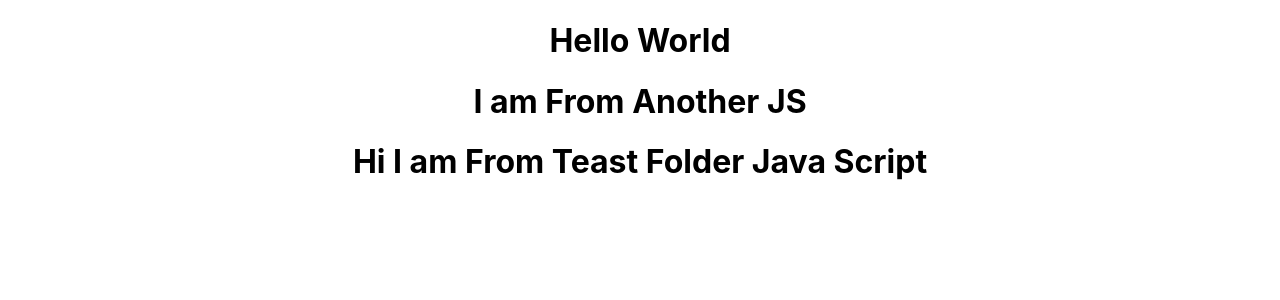
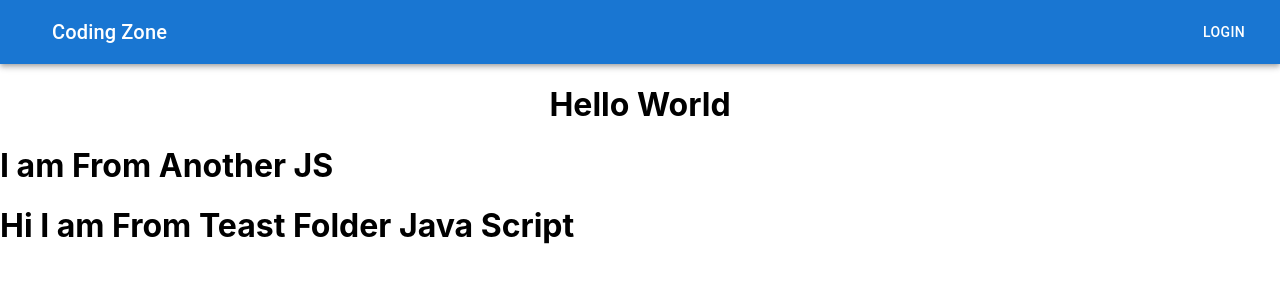
Before and after one commit to thewisdomgupta/myApp, a React (Create React App) app: page / in a window 1280 px wide. Shown: the top 300 px of the page. Built offline with nearby package versions, Linux system fonts and the light colour scheme.

Commit message:
Integration of Material UI

```diff
--- a/package.json
+++ b/package.json
@@ -4,6 +4,10 @@
   "version": "0.1.0",
   "private": true,
   "dependencies": {
+    "@emotion/react": "^11.8.2",
+    "@emotion/styled": "^11.8.1",
+    "@material-ui/core": "^4.12.3",
+    "@mui/material": "^5.5.0",
     "@testing-library/jest-dom": "^5.16.2",
     "@testing-library/react": "^12.1.4",
     "@testing-library/user-event": "^13.5.0",
--- a/src/App.js
+++ b/src/App.js
@@ -1,10 +1,12 @@
 import './App.css';
 import Ano from './components/Ano Folder/Ano';
 import Test from './components/Test Folder/Test';
+import AppBar from './components/AppBar/AppBar';
 
 function App() {
   return (
-    <div align="center">
+    <div >
+      <AppBar />
       <h1 class="myApp" align="center">
         Hello World
       </h1>
--- /dev/null
+++ b/src/components/AppBar/AppBar.js
@@ -0,0 +1,29 @@
+import React from 'react'
+import { Button, Box, AppBar, Toolbar, Typography, IconButton } from '@mui/material';
+
+const AppBars = () => {
+  return (
+    <div>
+      <Box sx={{ flexGrow: 1 }}>
+      <AppBar position="static">
+        <Toolbar>
+          <IconButton
+            size="large"
+            edge="start"
+            color="inherit"
+            aria-label="menu"
+            sx={{ mr: 2 }}
+          >
+          </IconButton>
+          <Typography variant="h6" component="div" sx={{ flexGrow: 1 }}>
+            Coding Zone
+          </Typography>
+          <Button color="inherit">Login</Button>
+        </Toolbar>
+      </AppBar>
+    </Box>
+    </div>
+  )
+}
+
+export default AppBars
```
Also changed, not shown: 1 other file (tests, documents, lock files or other folders).
